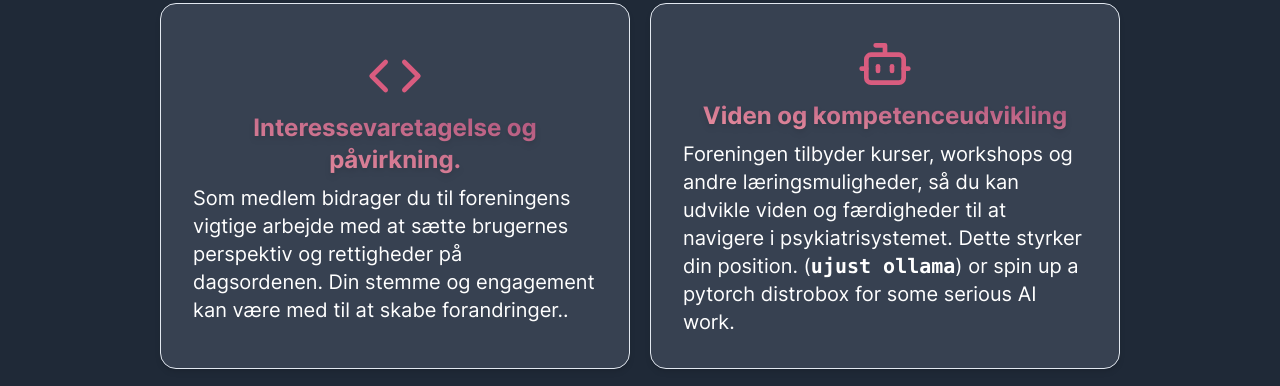
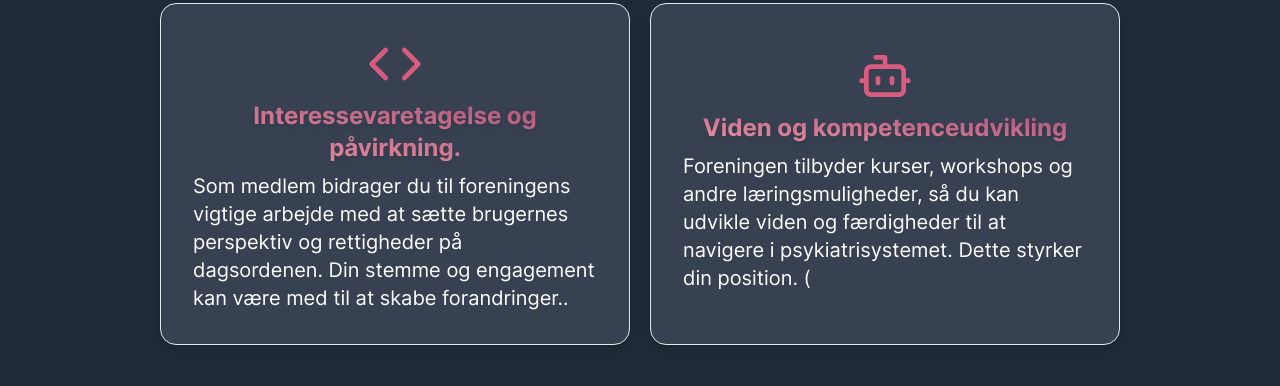
Before and after one commit to Zuelow/LAP_Aalborg, a plain HTML site: page LAP Aalborg.html in a window 1280 px wide. Shown: the part 2467-2853 px from the top of the page. Drawn offline with nearby package versions, Linux system fonts and the light colour scheme; files whose address does not match are found by name.

Commit message:
Update LAP Aalborg.html

```diff
--- a/LAP Aalborg.html
+++ b/LAP Aalborg.html
@@ -308,8 +308,7 @@
                 <p class="text-white text-xl">Foreningen
                   tilbyder kurser, workshops og andre læringsmuligheder, så du kan
                   udvikle viden og færdigheder til at navigere i psykiatrisystemet. Dette
-                  styrker din position. (<code class="font-bold">ujust ollama</code>) or spin up a pytorch distrobox for
-                  some serious AI work.</p>
+                  styrker din position. (<code class="font-bold"></p>
               </div>
             </div>
           </div>
```
